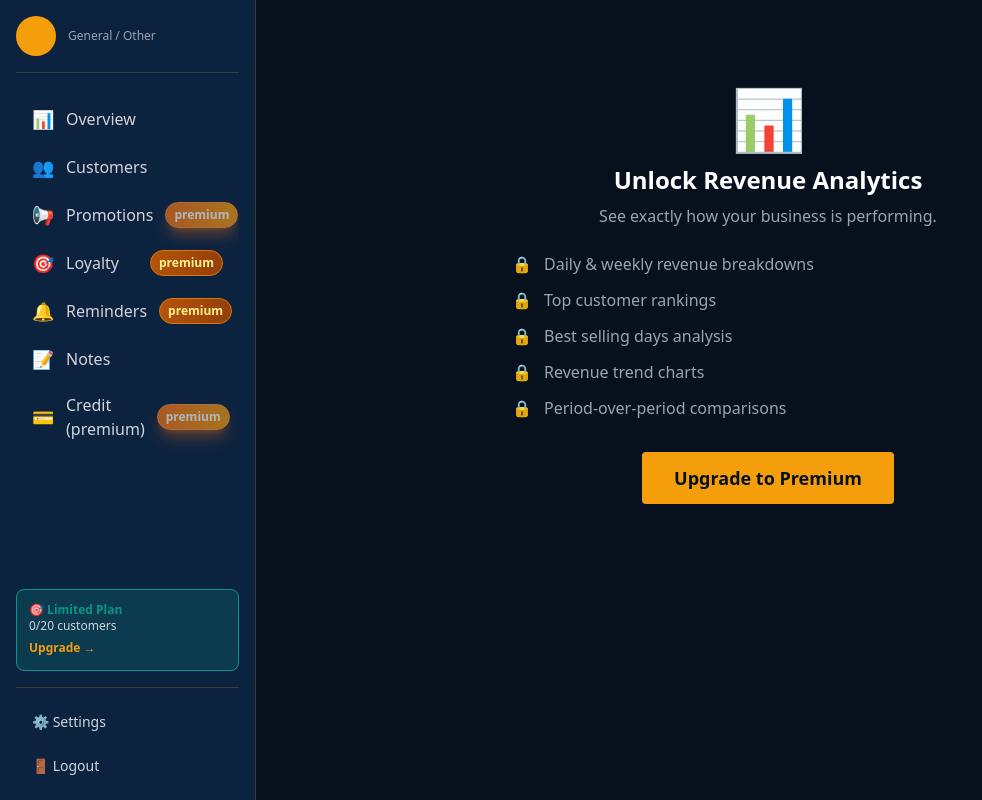
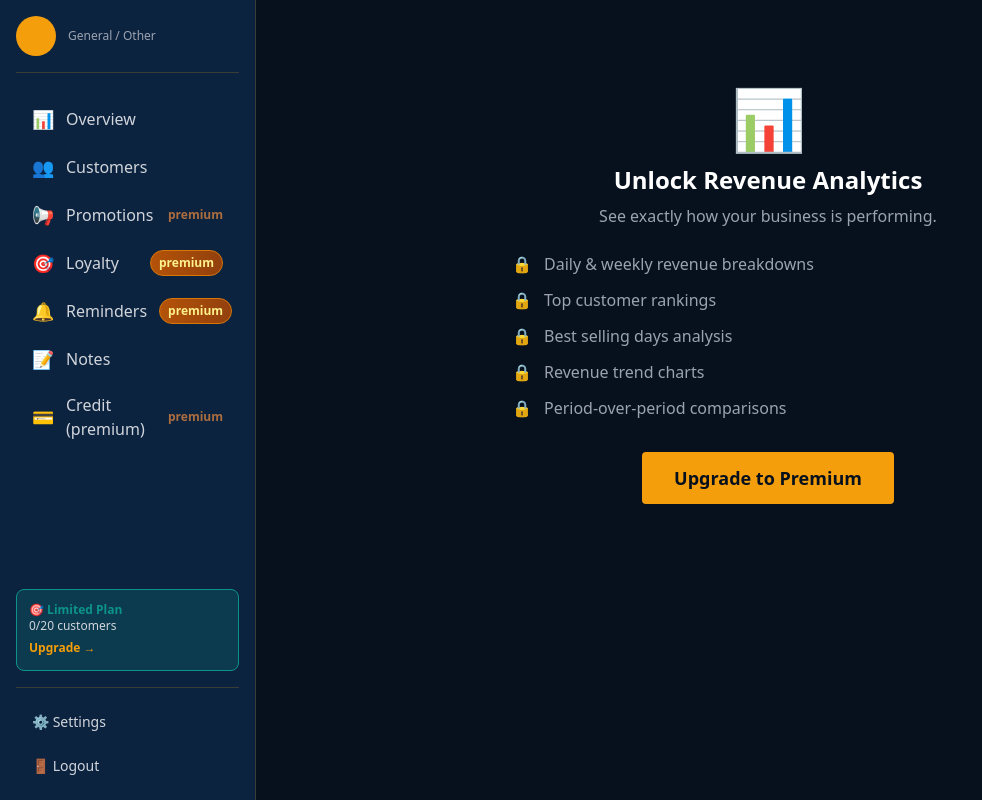
Before and after one commit to jira54/campo, a Django app: page /analytics/ in a window 1280 px wide. Shown: the whole page, without its empty margins (0-982 px from the left). Run offline with Django 5.2, Linux system fonts and the light colour scheme; the visitor is signed in with stand-in values (Sample User, id 1); data that the repository does not hold is empty; some libraries are stand-ins or nearby versions.

Commit message:
Simplify premium tags - only color the 'premium' word
- Removed background, border, and shadow from premium tags
- Kept only bright orange text color (text-orange-400) for the word 'premium'
- Maintained pulse animation for visibility
- Clean, minimal design with just colored text

```diff
--- a/templates/partials/sidebar.html
+++ b/templates/partials/sidebar.html
@@ -52,7 +52,7 @@
             <span class="text-lg">📢</span>
             <span>Promotions</span>
             {% if not user.is_premium %}
-                <span class="text-xs bg-gradient-to-r from-orange-500 to-amber-500 text-white px-2 py-1 rounded-full font-bold ml-auto border border-orange-400 shadow-lg shadow-orange-500/50 animate-pulse">premium</span>
+                <span class="text-xs text-orange-400 font-bold ml-auto animate-pulse">premium</span>
             {% endif %}
         </a>
 
@@ -87,7 +87,7 @@
             <span class="text-lg">💳</span>
             <span>Credit (premium)</span>
             {% if not user.is_premium %}
-                <span class="text-xs bg-gradient-to-r from-orange-500 to-amber-500 text-white px-2 py-1 rounded-full font-bold ml-auto border border-orange-400 shadow-lg shadow-orange-500/50 animate-pulse">premium</span>
+                <span class="text-xs text-orange-400 font-bold ml-auto animate-pulse">premium</span>
             {% endif %}
         </a>
     </nav>
```
